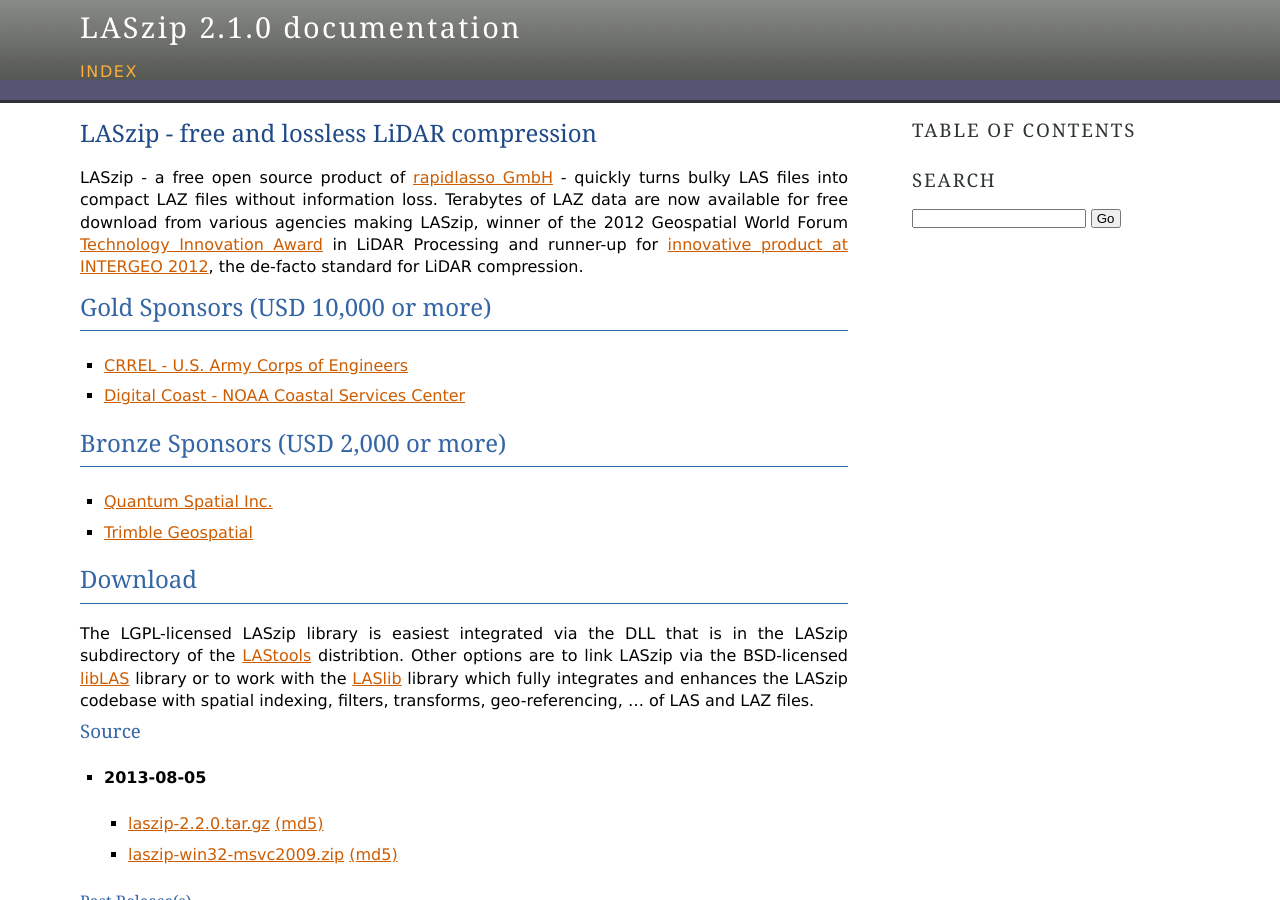
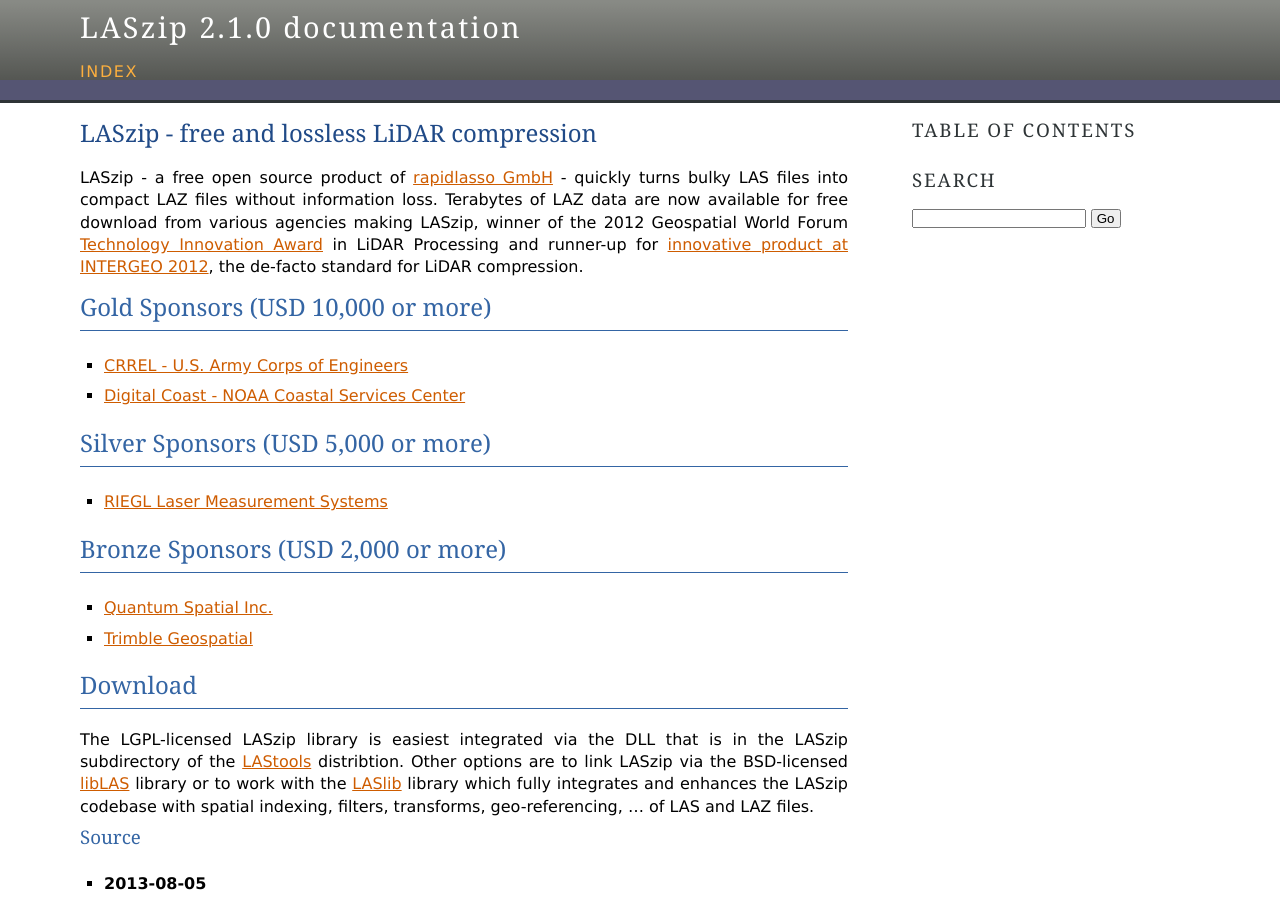
Before and after one commit to LASzip/LASzip, a Sphinx documentation site: the page built from docs/source/index.rst, in a window 1280 px wide and 900 px high. Built offline with Sphinx 7.4.7, drawn with Linux system fonts in a browser that asks for light colours.

Commit message:
RIEGL becomes Silver Sponsor

```diff
--- a/docs/source/index.rst
+++ b/docs/source/index.rst
@@ -11,6 +11,10 @@
 ------------------------------------------------------------------------------
 * `CRREL - U.S. Army Corps of Engineers <http://www.crrel.usace.army.mil/>`_
 * `Digital Coast - NOAA Coastal Services Center <http://www.csc.noaa.gov/digitalcoast/>`_
+
+Silver Sponsors (USD 5,000 or more)
+------------------------------------------------------------------------------
+* `RIEGL Laser Measurement Systems <http://riegl.com/>`_
 
 Bronze Sponsors (USD 2,000 or more)
 ------------------------------------------------------------------------------
```
